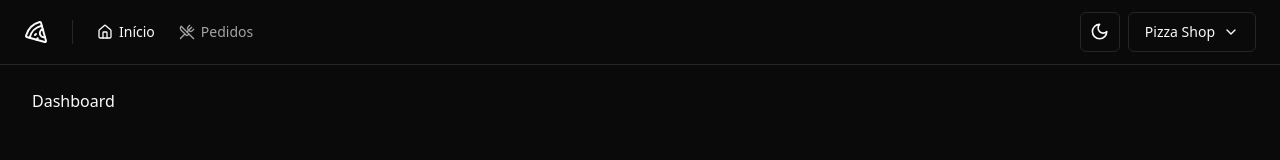
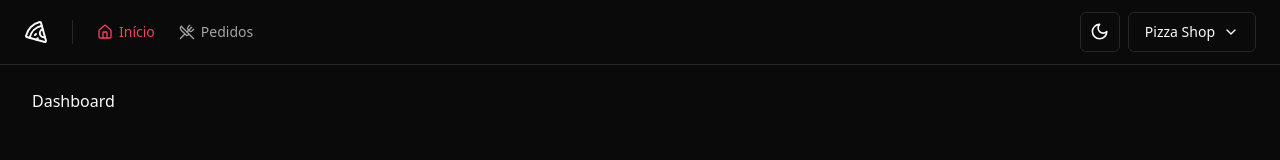
Before and after one commit to Taynara-Veloso/Pizza-Shop, a React (Vite) app: page / in a window 1280 px wide. Shown: the top 160 px of the page. Built offline with nearby package versions, Linux system fonts and the light colour scheme.

Commit message:
:star: nav-link action color rose-500

```diff
--- a/src/components/nav-link.tsx
+++ b/src/components/nav-link.tsx
@@ -8,7 +8,7 @@
   return (
     <Link
       data-current={pathname === props.to}
-      className="flex items-center gap-1.5 text-sm font-medium text-muted-foreground hover:text-foreground data-[current=true]:text-foreground"
+      className="flex items-center gap-1.5 text-sm font-medium text-muted-foreground hover:text-foreground data-[current=true]:text-rose-500"
       {...props}
     />
   )
```
